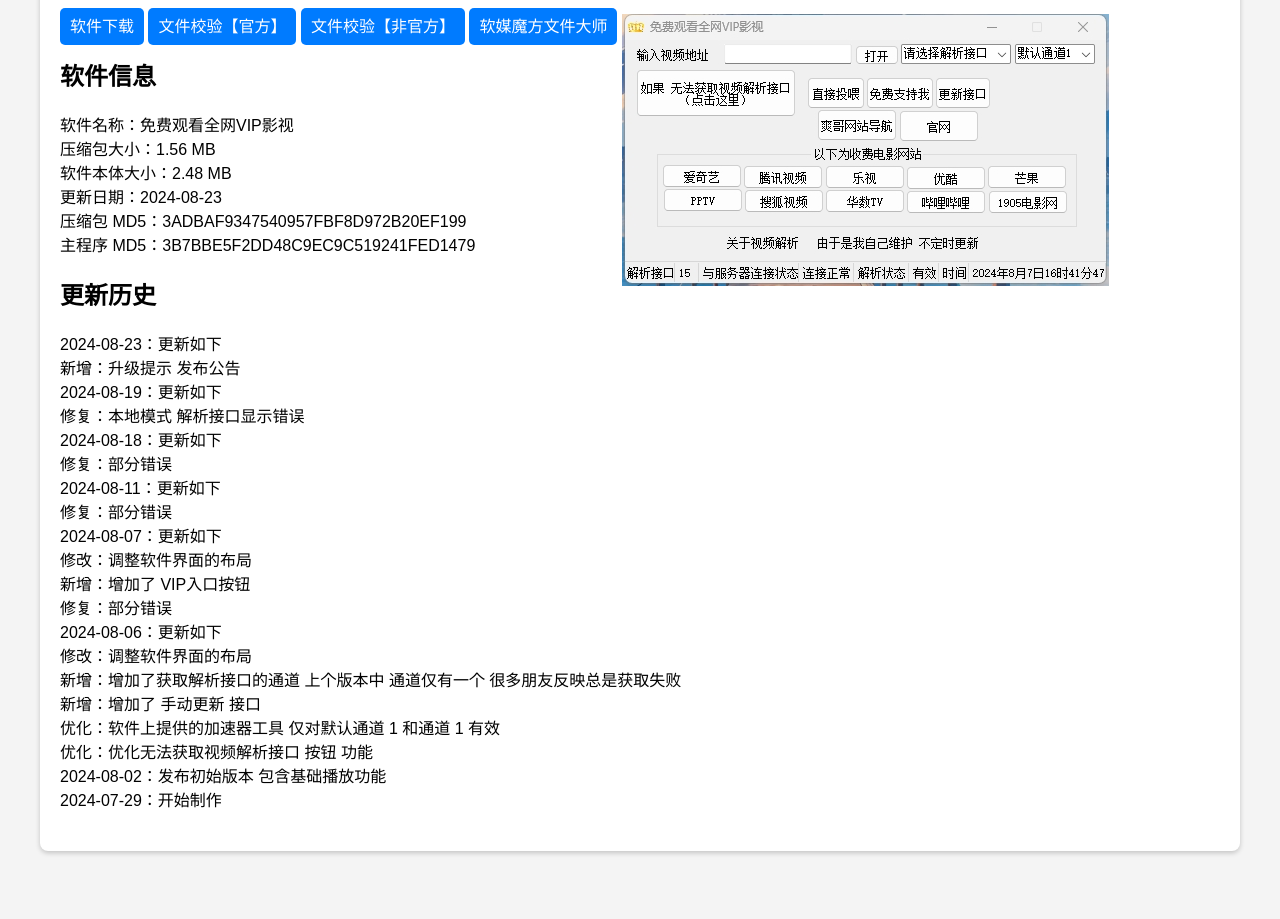
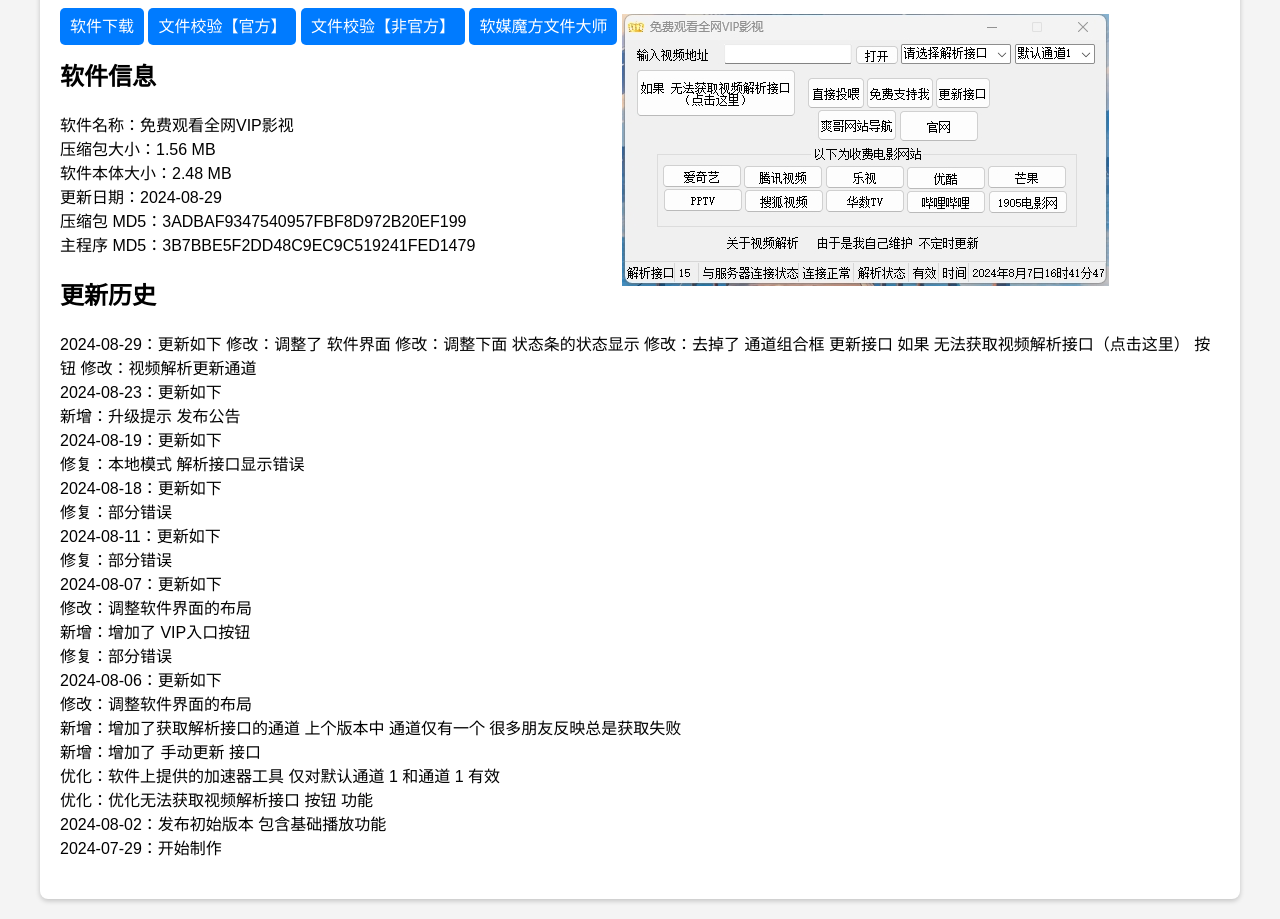
Before and after one commit to yangshuang9889/cs, a plain HTML site: page index.html in a window 1280 px wide. Shown: the part 228-1147 px from the top of the page. Before the commit the page ends 1099 px from the top, so only its background shows below. Drawn offline with Linux system fonts and the light colour scheme.

Commit message:
Update index.html

```diff
--- a/index.html
+++ b/index.html
@@ -74,19 +74,24 @@
     <div class="content">
       <h2>欢迎来到免费观看全网VIP影视</h2>
       <p>免费观看全网VIP影视  杨爽制作 杀毒软件误报 不相信我的 不要使用谢谢</p>
-      <a href="https://yangshuang9889.github.io/cs/VIP.zip" class="download-btn">软件下载</a>
+      <a href="https://jx.xn--yrv04v.com/VIP.zip" class="download-btn">软件下载</a>
       <a href="https://keir.net/software.html" class="download-btn">文件校验【官方】</a>
 	  <a href="https://yangshuang9889.github.io/cs/Hash_1.0.4_0523.exe" class="download-btn">文件校验【非官方】</a>
 	  <a href="https://yangshuang9889.github.io/cs/%E6%96%87%E4%BB%B6%E5%A4%A7%E5%B8%88.exe" class="download-btn">软媒魔方文件大师</a>
 <img src="1.png" width="487" height="272" style="float: right; position: relative; top: 1px; left: -111px;" />
       <div class="software-info">
         <h2>软件信息</h2>
-        <p>软件名称：免费观看全网VIP影视<br>压缩包大小：1.56 MB<br>软件本体大小：2.48 MB<br>更新日期：2024-08-23<br>压缩包 MD5：3ADBAF9347540957FBF8D972B20EF199<br>主程序 MD5：3B7BBE5F2DD48C9EC9C519241FED1479
+        <p>软件名称：免费观看全网VIP影视<br>压缩包大小：1.56 MB<br>软件本体大小：2.48 MB<br>更新日期：2024-08-29<br>压缩包 MD5：3ADBAF9347540957FBF8D972B20EF199<br>主程序 MD5：3B7BBE5F2DD48C9EC9C519241FED1479
 </p>
       </div>
       <div class="update-history">
         <h2>更新历史</h2>
         <ul>
+          2024-08-29：更新如下
+          修改：调整了 软件界面
+          修改：调整下面 状态条的状态显示
+          修改：去掉了   通道组合框  更新接口  如果 无法获取视频解析接口（点击这里） 按钮
+          修改：视频解析更新通道
 	  <li>2024-08-23：更新如下</li>
 	  <li>新增：升级提示 发布公告</li>
 	  <li>2024-08-19：更新如下</li>
```
